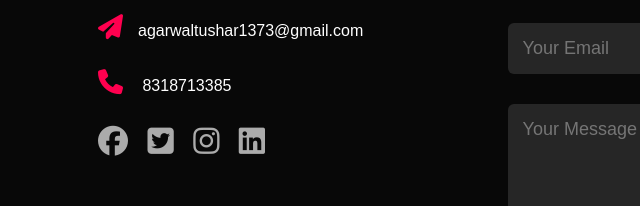
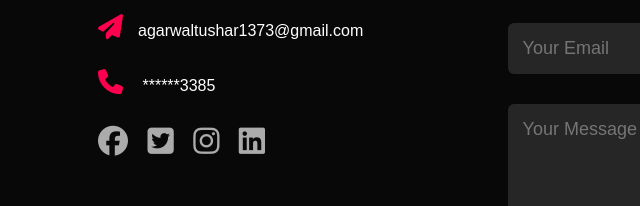
Before and after one commit to rockingtushar/Portfolio, a plain HTML site: page index.html in a window 1280 px wide. Shown: the part 2772-2978 px from the top of the page, 30-670 px from the left. Drawn offline with Linux system fonts and the light colour scheme.

Commit message:
Update index.html

```diff
--- a/index.html
+++ b/index.html
@@ -161,7 +161,7 @@
             <div class="contact-left">
                 <h1 class="sub-title">Contact me</h1>
                 <p> <i class="fa-solid fa-paper-plane"> </i>agarwaltushar1373@gmail.com</p>
-                <p> <i class="fa-solid fa-phone"></i> 8318713385</p>
+                <p> <i class="fa-solid fa-phone"></i> ******3385</p>
                 <div class="social-icons">
                     <a href="https://www.facebook.com/tushar.agrawal.50596"><i class="fa-brands fa-facebook"></i></a>
                     <a href="https://twitter.com/RockTushar7"><i class="fa-brands fa-twitter-square"></i></a>
```
